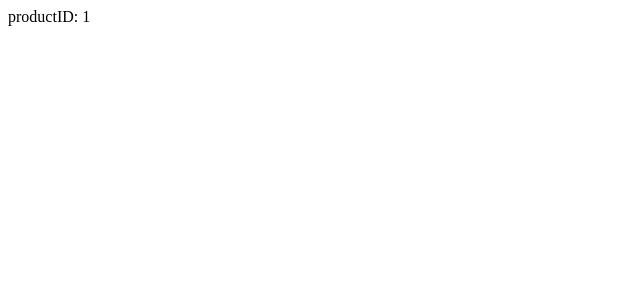
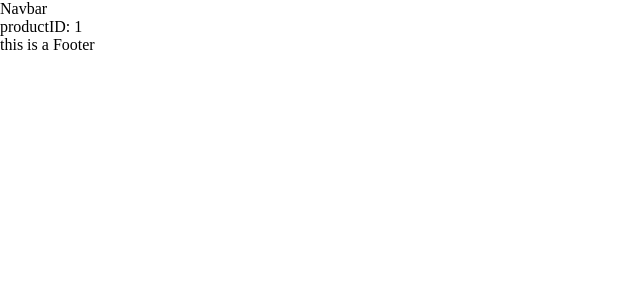
Before and after one commit to JoaquinDeLuca/store, a Next.js app: page /product/1 in a window 1280 px wide. Shown: the top 300 px of the page, without its empty margins (0-640 px from the left). Built offline with nearby package versions, Linux system fonts and the light colour scheme.

Commit message:
custom app launcher

```diff
--- /dev/null
+++ b/pages/_app.tsx
@@ -0,0 +1,18 @@
+import type { AppProps } from 'next/app'
+import Layout from '@components/Layout/Layout'
+import Head from 'next/head'
+import '../index.css'
+
+export default function MyApp({ Component, pageProps }: AppProps) {
+  return (
+    <>
+        <Head >
+            <title>Watch Store</title>
+        </Head>
+
+        <Layout>
+            <Component {...pageProps} />
+        </Layout>
+    </>
+  )
+}
```
